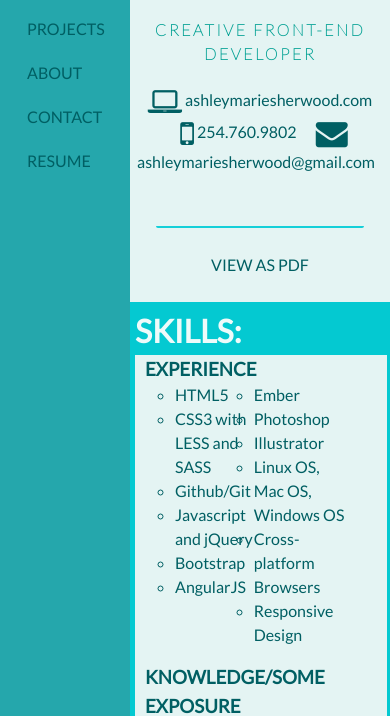
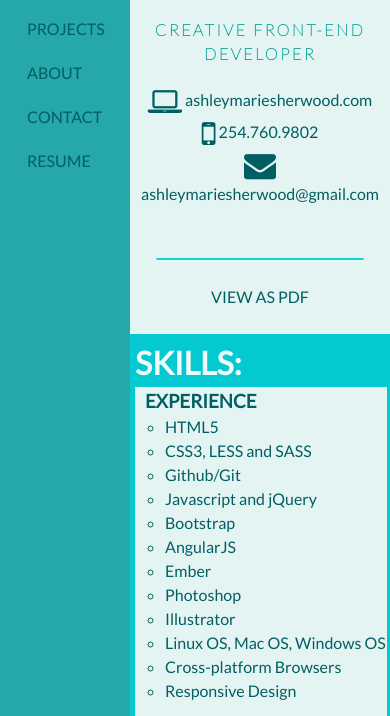
Before and after one commit to AshleyMSherwood/AshleyMSherwood.github.io, a plain HTML site: page resume.html in a window 390 px wide. Shown: the part 128-844 px from the top of the page. Drawn offline with Linux system fonts and the light colour scheme.

Commit message:
some responsive tweaks

```diff
--- a/resume.html
+++ b/resume.html
@@ -45,7 +45,7 @@
         <ul class="skills-list">
           <div>
             <li>HTML5</li>
-            <li>CSS3 with LESS and SASS</li>
+            <li>CSS3, LESS and SASS</li>
             <li>Github/Git</li>
             <li>Javascript and jQuery</li>
             <li>Bootstrap</li>
--- a/styles/style.css
+++ b/styles/style.css
@@ -217,6 +217,7 @@ footer img {
 }
 .resume-page ul {
   list-style-type: circle;
+  padding-left: 30px;
 }
 .resume-page .section-marker {
   margin: 50px auto 0;
@@ -277,14 +278,19 @@ footer img {
   .skills-familiar {
     padding-left: 10%;
   }
+  .skills-list {
+    width: 90%;
+    display: block
+  }
 }
 @media only screen and (max-width: 480px) {
   .heading h3 {
     font-size: 1rem;
   }
-  .skills-familiar {
-    padding: 0;
-    display: flex;
-    flex-direction: column;
+  .resume-contact-links a {
+    display: block;
   }
 }
+@media only screen and (max-width: 380px) {
+  /*need to make navigation move to top*/
+}
```
